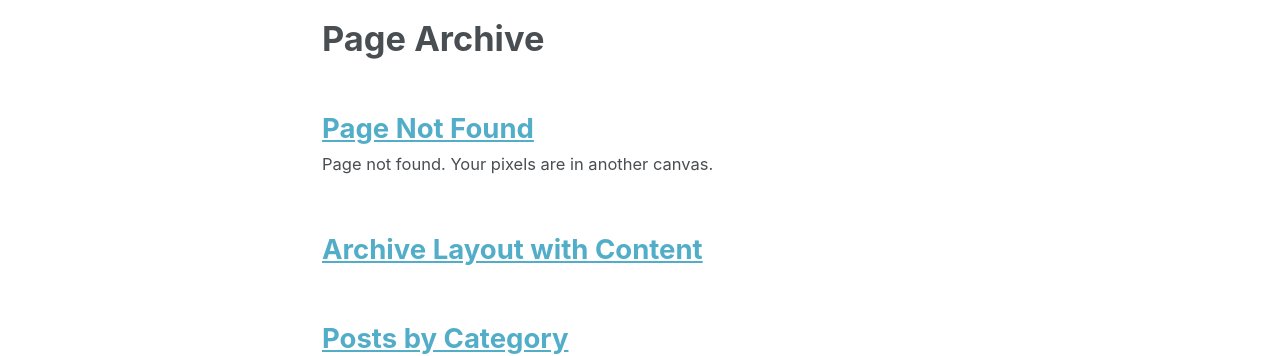
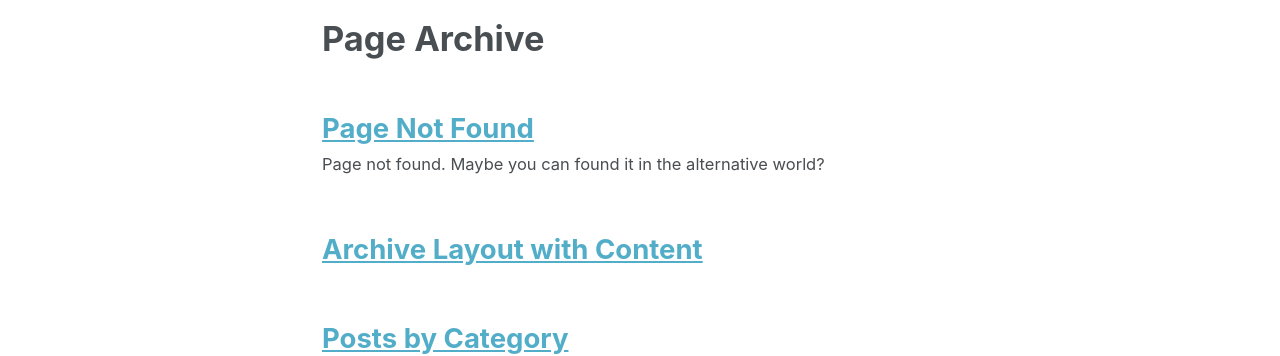
Before and after one commit to berkintosun/oldBlog, a Jekyll site: the page built from _pages/page-archive.html, in a window 1280 px wide. Shown: the top 356 px of the page. Built offline with Jekyll 4.4.1, drawn with Linux system fonts in a browser that asks for light colours; nearby versions of some CDN libraries; some of the changed lines change nothing that is shown.

Commit message:
Correcting the links and adding sidebar on 404 page

```diff
--- a/_config.yml
+++ b/_config.yml
@@ -103,7 +103,7 @@
 author:
   name             : "Berkin Tosun"
   avatar           : "/assets/images/bio-photo.jpg"
-  bio              : "Classic software engineer who loves coding, gaming and coffee!"
+  bio              : "Classic computer engineer who loves coding, gaming and coffee! Currently, studying for a master's degree for software engineering in University of Tartu. "
   location         : "Tartu, Estonia"
   email            : "berkintsn@gmail.com"
   uri              :
@@ -112,9 +112,9 @@
   codepen          :
   dribbble         :
   flickr           :
-  facebook         : "https://www.facebook.com/berkintosun"
+  facebook         : "berkintosun"
   foursquare       :
-  github           : "https://github.com/berkintosun"
+  github           : "berkintosun"
   gitlab           :
   google_plus      :
   keybase          :
@@ -126,7 +126,7 @@
   stackoverflow    : # "123456/username" (the last part of your profile url, e.g. https://stackoverflow.com/users/123456/username)
   steam            : # "steamId" (the last part of your profile url, e.g. https://steamcommunity.com/id/steamId/)
   tumblr           :
-  twitter          : "https://twitter.com/berkintsn"
+  twitter          : "berkintsn"
   vine             :
   weibo            :
   xing             :
--- a/_pages/404.md
+++ b/_pages/404.md
@@ -1,8 +1,9 @@
 ---
 title: "Page Not Found"
-excerpt: "Page not found. Your pixels are in another canvas."
+excerpt: "Page not found. Maybe you can found it in the alternative world?"
 sitemap: false
 permalink: /404.html
+author_profile: true
 ---
 
 Sorry, but the page you were trying to view does not exist --- perhaps you can try searching for it below.
```
